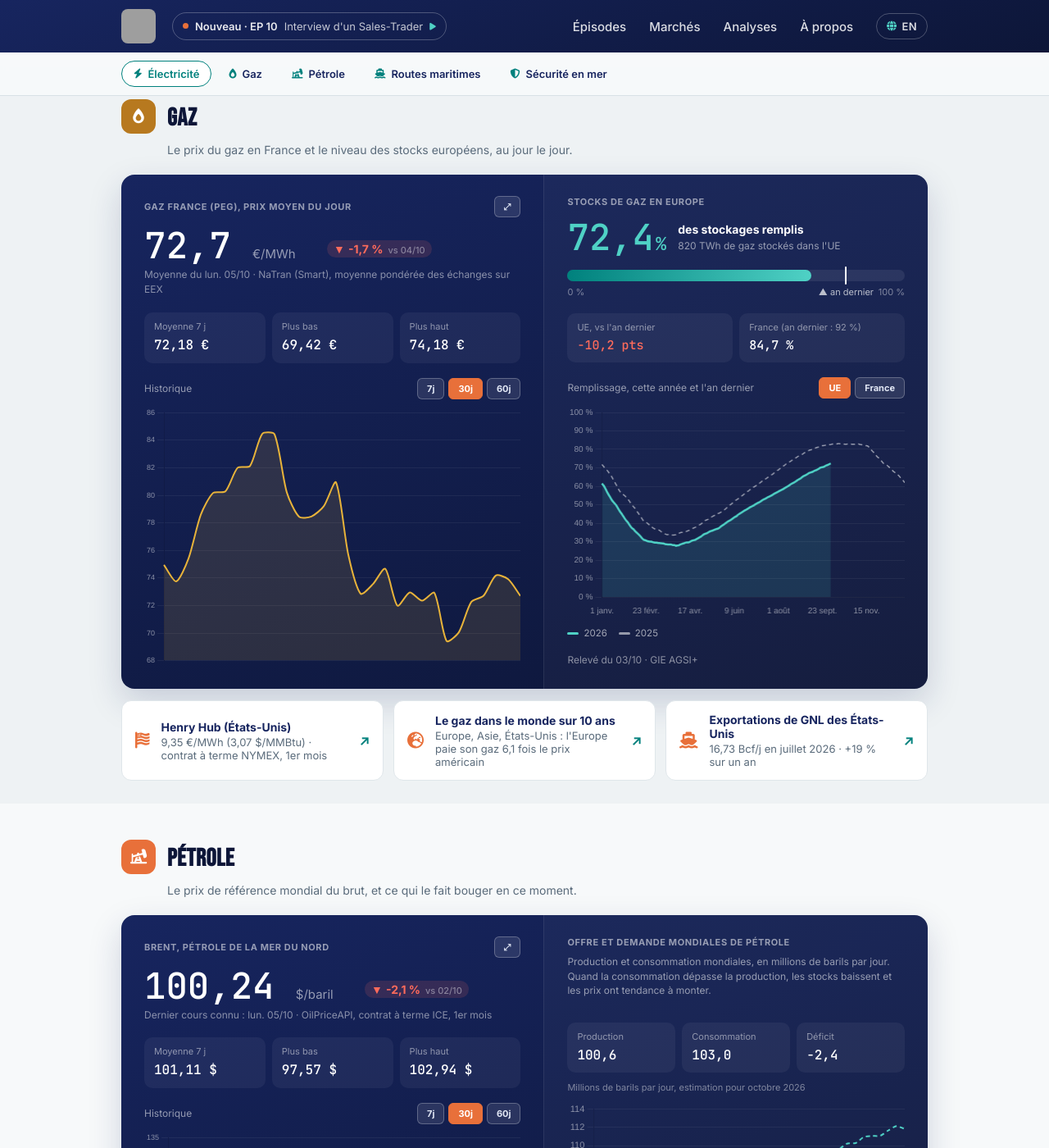
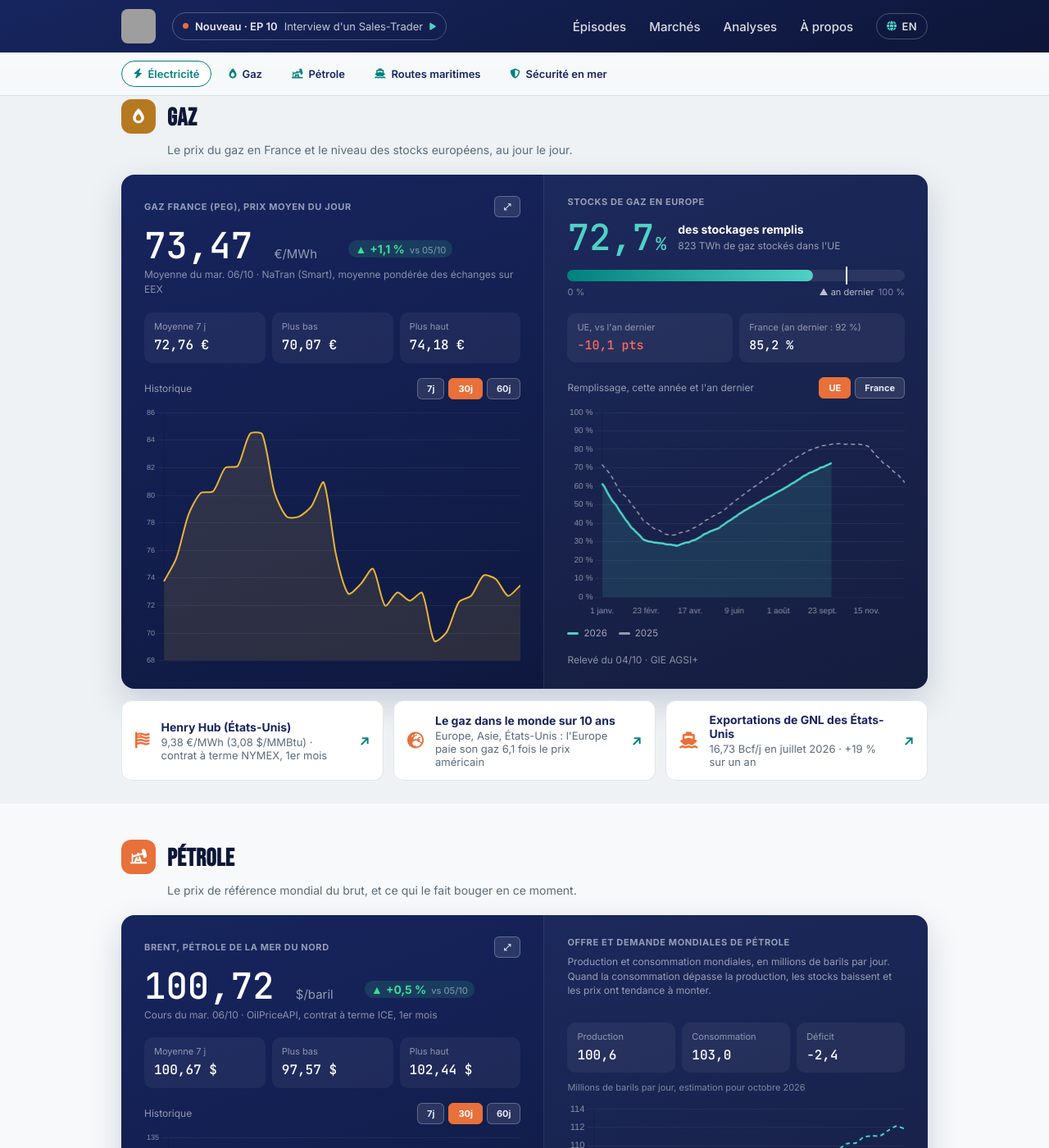
Before and after one commit to InsideEnergyMarkets/Inside-Energy-Markets, a Jekyll site: the page built from marches/index.html, in a window 1280 px wide and 1400 px high, scrolled down 1085 px. Shown: the whole window at 82% size. Built offline with Jekyll 4.4.1, drawn with Linux system fonts in a browser that asks for light colours; some of the changed text lies outside the part shown; grey boxes are pictures that could not be loaded.

Commit message:
Mise à jour automatique des données marché

```diff
--- a/_data/fuel.json
+++ b/_data/fuel.json
@@ -1 +1 @@
-{"date":"2026-10-06","gazole":2.367,"e10":2.159,"stations":7131,"change_7d":{},"history":{"2026-09-30":{"gazole":2.38,"e10":2.163},"2026-10-01":{"gazole":2.374,"e10":2.16},"2026-10-02":{"gazole":2.373,"e10":2.16},"2026-10-03":{"gazole":2.372,"e10":2.163},"2026-10-04":{"gazole":2.373,"e10":2.168},"2026-10-05":{"gazole":2.369,"e10":2.164},"2026-10-06":{"gazole":2.367,"e10":2.159}}}
+{"date":"2026-10-06","gazole":2.365,"e10":2.157,"stations":7231,"change_7d":{},"history":{"2026-09-30":{"gazole":2.38,"e10":2.163},"2026-10-01":{"gazole":2.374,"e10":2.16},"2026-10-02":{"gazole":2.373,"e10":2.16},"2026-10-03":{"gazole":2.372,"e10":2.163},"2026-10-04":{"gazole":2.373,"e10":2.168},"2026-10-05":{"gazole":2.369,"e10":2.164},"2026-10-06":{"gazole":2.365,"e10":2.157}}}
--- a/_data/market.json
+++ b/_data/market.json
@@ -1,60 +1,61 @@
 {
-  "updated_at": "2026-10-06T00:11:07.589088Z",
+  "updated_at": "2026-10-06T06:09:44.346377Z",
   "brent": {
-    "price_usd": 100.24,
-    "date": "2026-10-05",
+    "price_usd": 100.72,
+    "date": "2026-10-06",
     "unit": "USD/baril",
     "source": "OilPriceAPI",
-    "date_label": "Dernier cours connu : lun. 05/10",
-    "date_label_en": "Last known price: Mon 05/10",
-    "prev_value": 102.38,
-    "prev_date": "2026-10-02",
-    "change_pct": -2.1
+    "date_label": "Cours du mar. 06/10",
+    "date_label_en": "Price on Tue 06/10",
+    "prev_value": 100.24,
+    "prev_date": "2026-10-05",
+    "change_pct": 0.5
   },
   "wti": {
-    "price_usd": 89.19,
-    "date": "2026-10-05",
+    "price_usd": 89.68,
+    "date": "2026-10-06",
     "unit": "USD/baril",
     "source": "OilPriceAPI",
-    "date_label": "Dernier cours connu : lun. 05/10",
-    "date_label_en": "Last known price: Mon 05/10"
+    "date_label": "Cours du mar. 06/10",
+    "date_label_en": "Price on Tue 06/10"
   },
   "henry_hub": {
-    "price_usd_mmbtu": 3.07,
+    "price_usd_mmbtu": 3.08,
     "date": "2026-10-06",
     "unit": "USD/MMBtu",
     "source": "OilPriceAPI",
     "date_label": "Cours du mar. 06/10",
     "date_label_en": "Price on Tue 06/10",
-    "price_eur_mwh": 9.35,
+    "price_eur_mwh": 9.38,
     "usd_per_eur": 1.1204,
     "prev_value": 9.29,
     "prev_date": "2026-10-05",
-    "change_pct": 0.6
+    "change_pct": 1.0
   },
   "peg": {
-    "price_eur_mwh": 72.7,
-    "date": "2026-10-05",
+    "price_eur_mwh": 73.47,
+    "date": "2026-10-06",
     "unit": "EUR/MWh",
     "source": "NaTran",
-    "date_label": "Moyenne du lun. 05/10",
-    "date_label_en": "Average on Mon 05/10",
-    "prev_value": 73.92,
-    "prev_date": "2026-10-04",
-    "change_pct": -1.7
+    "date_label": "Moyenne du mar. 06/10",
+    "date_label_en": "Average on Tue 06/10",
+    "prev_value": 72.7,
+    "prev_date": "2026-10-05",
+    "change_pct": 1.1
   },
   "mix_france": {
-    "date_heure": "2026-10-05T23:45:00+00:00",
+    "date_heure": "2026-10-06T05:45:00+00:00",
     "shares": {
-      "nucleaire": 80.0,
-      "gaz": 7.3,
-      "eolien": 5.4,
-      "hydraulique": 5.2,
-      "bioenergies": 2.1
+      "nucleaire": 74.6,
+      "hydraulique": 11.2,
+      "gaz": 8.4,
+      "eolien": 3.5,
+      "bioenergies": 1.9,
+      "solaire": 0.4
     },
     "top_source": "nucleaire",
-    "top_share": 80.0,
-    "co2_intensity": 42
+    "top_share": 74.6,
+    "co2_intensity": 46
   },
   "spot_price_france": {
     "price_eur_mwh": 201.37,
--- a/_data/market_history.json
+++ b/_data/market_history.json
@@ -668,17 +668,22 @@
   },
   {
     "date": "2026-10-06",
-    "henry_hub_usd_mmbtu": 3.07,
+    "henry_hub_usd_mmbtu": 3.08,
     "henry_hub_source": "OilPriceAPI",
     "spot_eur_mwh": 201.37,
     "spot_source": "RTE",
     "mix_shares": {
-      "nucleaire": 80.0,
-      "gaz": 7.3,
-      "eolien": 5.4,
-      "hydraulique": 5.2,
-      "bioenergies": 2.1
+      "nucleaire": 74.6,
+      "hydraulique": 11.2,
+      "gaz": 8.4,
+      "eolien": 3.5,
+      "bioenergies": 1.9,
+      "solaire": 0.4
     },
-    "henry_hub_eur_mwh": 9.35
+    "henry_hub_eur_mwh": 9.38,
+    "brent_usd": 100.72,
+    "brent_source": "OilPriceAPI",
+    "peg_eur_mwh": 73.47,
+    "peg_source": "NaTran"
   }
 ]
--- a/_data/weekly_summary.json
+++ b/_data/weekly_summary.json
@@ -3,8 +3,8 @@
   "period_end": "2026-10-06",
   "brent": {
     "start_usd": 102.94,
-    "end_usd": 100.24,
-    "change_pct": -2.6
+    "end_usd": 100.72,
+    "change_pct": -2.2
   },
   "spot_price": {
     "avg_eur_mwh": 177.85,
@@ -13,8 +13,8 @@
     "days_count": 8
   },
   "mix": {
-    "nuclear_avg_share": 70.0,
-    "renewables_avg_share": 22.3,
+    "nuclear_avg_share": 69.3,
+    "renewables_avg_share": 22.8,
     "days_count": 8
   }
 }
```
Also changed, not shown: _data/day_ahead.json (+1 -1 lines), _data/gas_storage.json (+1 -1 lines).
